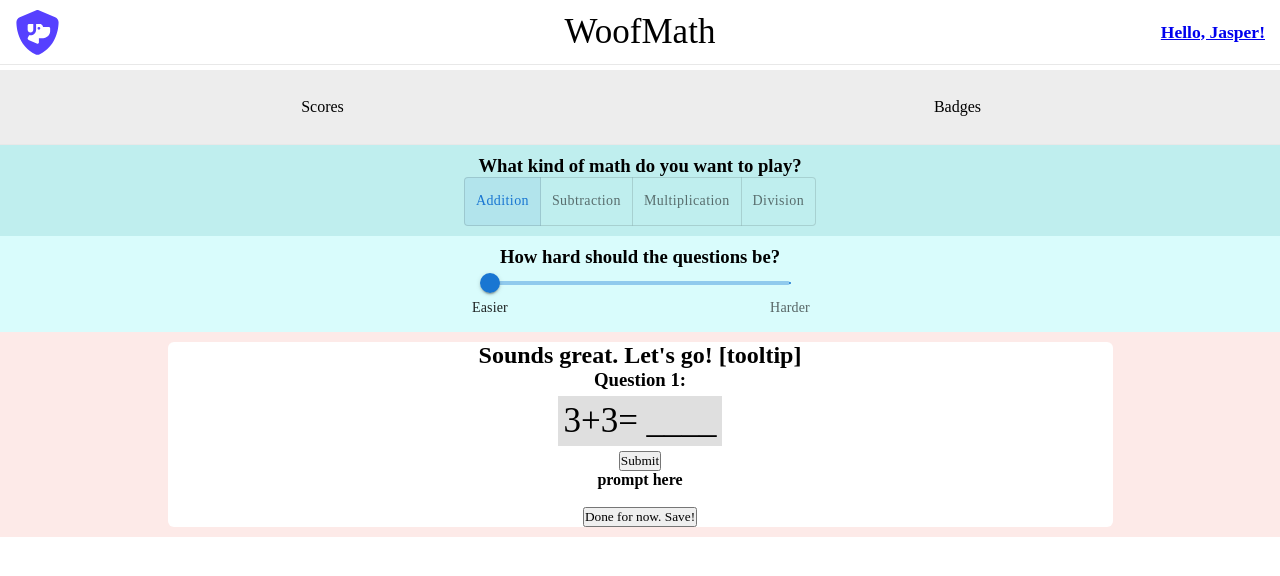
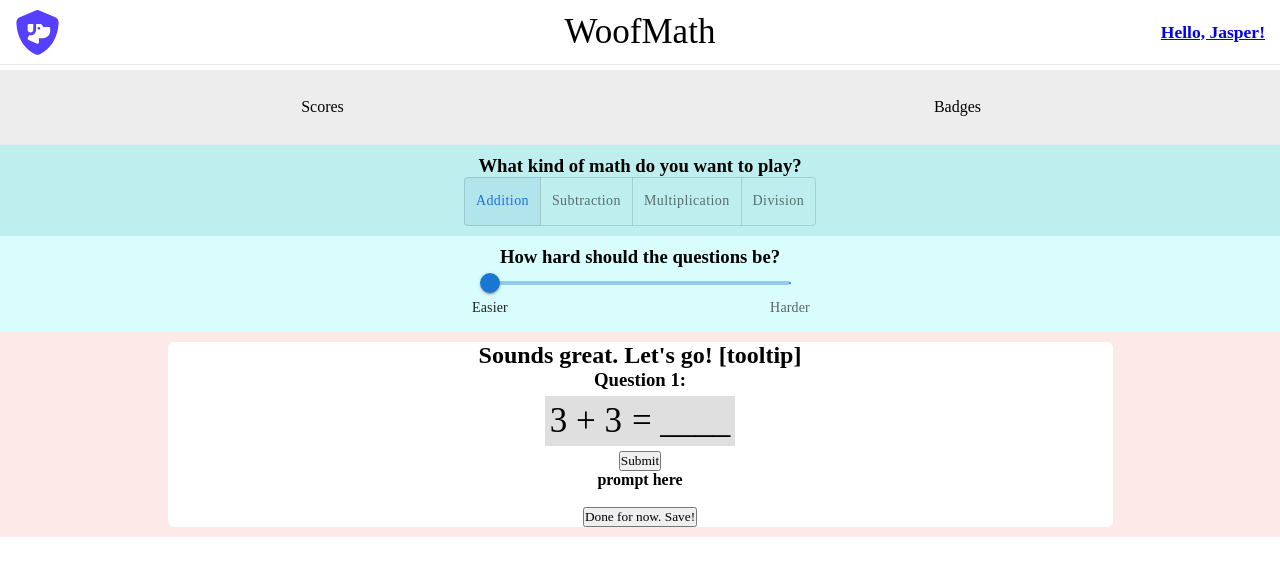
Before and after one commit to tedschu/WoofMath, a React (Vite) app in the folder client/: page / in a window 1280 px wide. Shown: the top 576 px of the page. Built offline with nearby package versions, Linux system fonts and the light colour scheme; the HTML template or start-up script is replaced by a standard one; a web font is replaced by a local one.

Commit message:
updated answer spacing

```diff
--- a/client/src/components/GamePlay.jsx
+++ b/client/src/components/GamePlay.jsx
@@ -207,13 +207,10 @@ function GamePlay({ sliderValue, gameSelector }) {
 
           <div className="questionContainer">
             <div className="questionsBox">
-              {firstNumber}
-              {mathOperator}
-              {secondNumber}
+              {firstNumber} {mathOperator} {secondNumber}
               {sliderValue === 5 && gameSelector != "division" && (
                 <>
-                  {mathOperator}
-                  {thirdNumber}
+                  &nbsp; {mathOperator} {thirdNumber}
                 </>
               )}
             </div>
--- a/client/src/index.css
+++ b/client/src/index.css
@@ -140,3 +140,7 @@ nav {
   margin: 5px;
   font-size: 35px;
 }
+
+.answerBox {
+  padding-left: 10px;
+}
```
